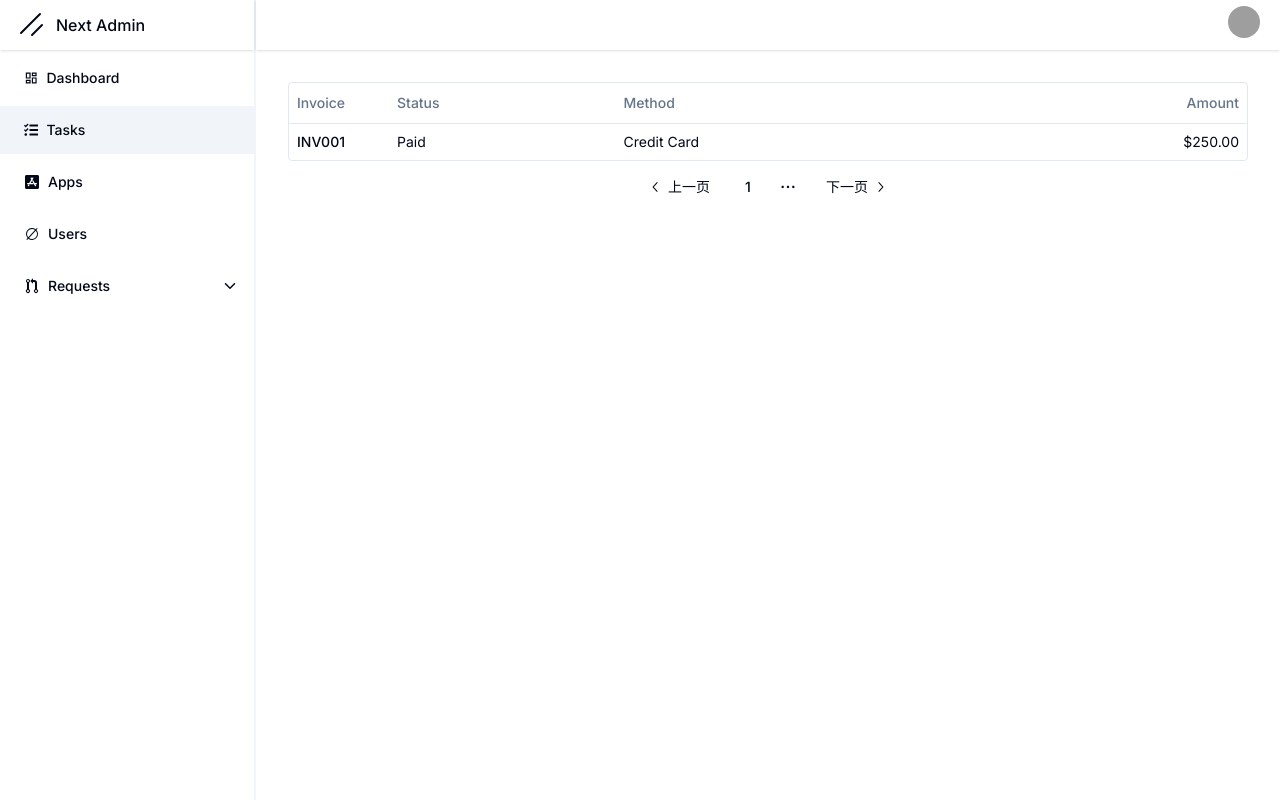
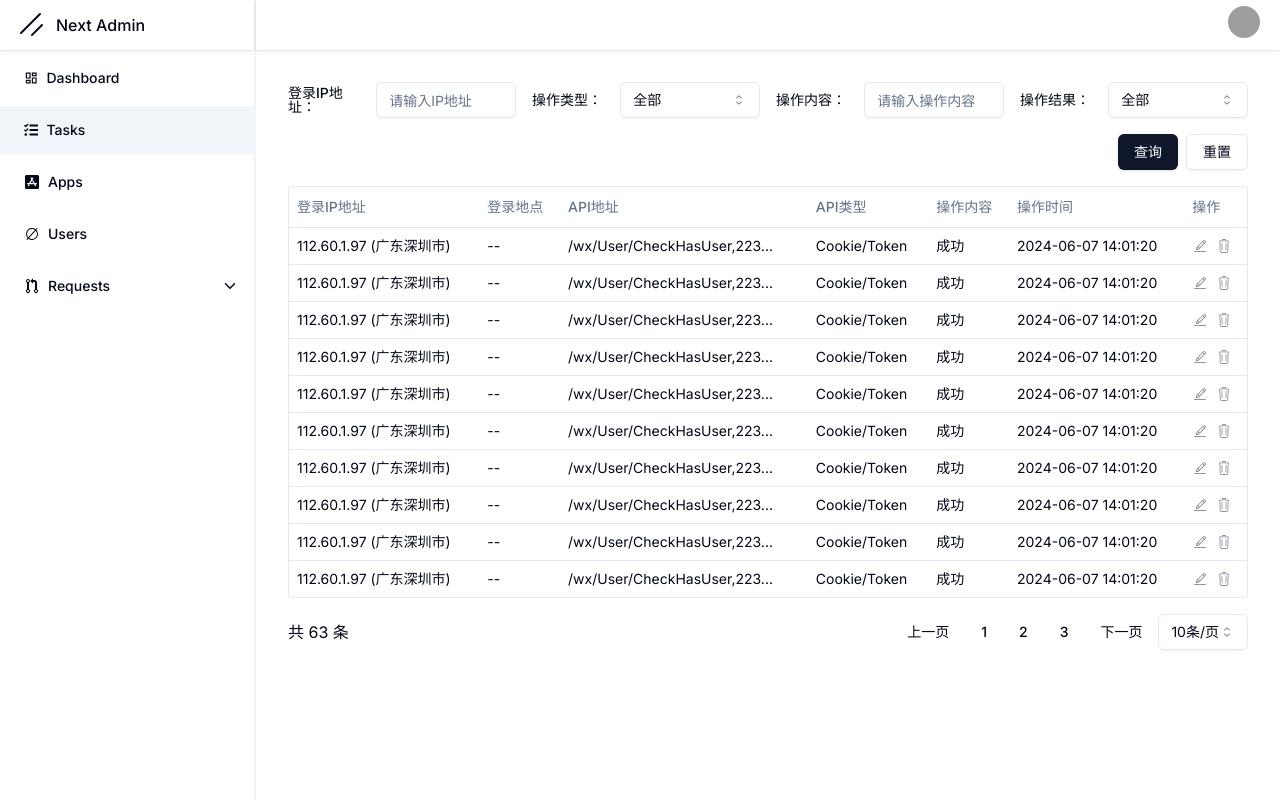
Before and after one commit to linzhe141/next-admin, a Next.js app: page /task in a window 1280 px wide. Built offline with nearby package versions, Linux system fonts and the light colour scheme; grey boxes are pictures that could not be loaded.

Commit message:
feat: add `task` page

```diff
--- a/app/(pages)/dashboard/page.tsx
+++ b/app/(pages)/dashboard/page.tsx
@@ -1,6 +1,6 @@
 import { TbCurrencyRenminbi } from 'react-icons/tb'
-import { Overview } from './components/Overview'
-import { RecentList } from './components/Recent-list'
+import { Overview } from './components/overview'
+import { RecentList } from './components/recent-list'
 import { Tabs, TabsContent, TabsList, TabsTrigger } from '@/components/ui/tabs'
 
 export default function Dashboard() {
--- a/app/(pages)/task/page.tsx
+++ b/app/(pages)/task/page.tsx
@@ -1,62 +1,125 @@
+import { Label } from '@/components/ui/label'
+import { Input } from '@/components/ui/input'
+import {
+  Select,
+  SelectTrigger,
+  SelectValue,
+  SelectContent,
+  SelectItem,
+} from '@/components/ui/select'
+import { Button } from '@/components/ui/button'
 import {
   Table,
-  TableBody,
-  TableCaption,
-  TableCell,
-  TableHead,
   TableHeader,
   TableRow,
+  TableHead,
+  TableBody,
+  TableCell,
 } from '@/components/ui/table'
-import {
-  Pagination,
-  PaginationContent,
-  PaginationEllipsis,
-  PaginationItem,
-  PaginationLink,
-  PaginationNext,
-  PaginationPrevious,
-} from '@/components/ui/pagination'
-
-export default function Dashboard() {
+import { CiEdit, CiTrash } from 'react-icons/ci'
+export default function Task() {
   return (
-    <div>
+    <div className=''>
+      <div className='mb-4 grid grid-cols-4 items-center gap-4'>
+        <div className='flex items-center gap-4'>
+          <Label htmlFor='ip-address' className='w-32'>
+            登录IP地址：
+          </Label>
+          <Input id='ip-address' placeholder='请输入IP地址' />
+        </div>
+        <div className='flex items-center gap-4'>
+          <Label htmlFor='operation-type' className='w-32'>
+            操作类型：
+          </Label>
+          <Select>
+            <SelectTrigger id='operation-type'>
+              <SelectValue placeholder='全部' />
+            </SelectTrigger>
+            <SelectContent>
+              <SelectItem value='all'>全部</SelectItem>
+              <SelectItem value='type1'>类型一</SelectItem>
+              <SelectItem value='type2'>类型二</SelectItem>
+            </SelectContent>
+          </Select>
+        </div>
+        <div className='flex items-center gap-4'>
+          <Label htmlFor='operation-content' className='w-32'>
+            操作内容：
+          </Label>
+          <Input id='operation-content' placeholder='请输入操作内容' />
+        </div>
+        <div className='flex items-center gap-4'>
+          <Label htmlFor='operation-result' className='w-32'>
+            操作结果：
+          </Label>
+          <Select>
+            <SelectTrigger id='operation-result'>
+              <SelectValue placeholder='全部' />
+            </SelectTrigger>
+            <SelectContent>
+              <SelectItem value='all'>全部</SelectItem>
+              <SelectItem value='success'>成功</SelectItem>
+              <SelectItem value='failure'>失败</SelectItem>
+            </SelectContent>
+          </Select>
+        </div>
+      </div>
+      <div className='mb-4 flex justify-end gap-2'>
+        <Button>查询</Button>
+        <Button variant='outline'>重置</Button>
+      </div>
       <div className='rounded border'>
         <Table>
           <TableHeader>
             <TableRow>
-              <TableHead className='w-[100px]'>Invoice</TableHead>
-              <TableHead>Status</TableHead>
-              <TableHead>Method</TableHead>
-              <TableHead className='text-right'>Amount</TableHead>
+              <TableHead>登录IP地址</TableHead>
+              <TableHead>登录地点</TableHead>
+              <TableHead>API地址</TableHead>
+              <TableHead>API类型</TableHead>
+              <TableHead>操作内容</TableHead>
+              <TableHead>操作时间</TableHead>
+              <TableHead>操作</TableHead>
             </TableRow>
           </TableHeader>
           <TableBody>
-            <TableRow>
-              <TableCell className='font-medium'>INV001</TableCell>
-              <TableCell>Paid</TableCell>
-              <TableCell>Credit Card</TableCell>
-              <TableCell className='text-right'>$250.00</TableCell>
-            </TableRow>
+            {new Array(10).fill(0).map((_, index) => (
+              <TableRow key={index}>
+                <TableCell>112.60.1.97 (广东深圳市)</TableCell>
+                <TableCell>--</TableCell>
+                <TableCell>/wx/User/CheckHasUser,223...</TableCell>
+                <TableCell>Cookie/Token</TableCell>
+                <TableCell>成功</TableCell>
+                <TableCell>2024-06-07 14:01:20</TableCell>
+                <TableCell>
+                  <div className='flex gap-2'>
+                    <CiEdit className='h-4 w-4 text-gray-500' />
+                    <CiTrash className='h-4 w-4 text-gray-500' />
+                  </div>
+                </TableCell>
+              </TableRow>
+            ))}
           </TableBody>
         </Table>
       </div>
-      <div className='mt-2'>
-        <Pagination>
-          <PaginationContent>
-            <PaginationItem>
-              <PaginationPrevious href='#' />
-            </PaginationItem>
-            <PaginationItem>
-              <PaginationLink href='#'>1</PaginationLink>
-            </PaginationItem>
-            <PaginationItem>
-              <PaginationEllipsis />
-            </PaginationItem>
-            <PaginationItem>
-              <PaginationNext href='#' />
-            </PaginationItem>
-          </PaginationContent>
-        </Pagination>
+      <div className='mt-4 flex items-center justify-between'>
+        <div>共 63 条</div>
+        <div className='flex items-center'>
+          <Button variant='ghost'>上一页</Button>
+          <Button variant='ghost'>1</Button>
+          <Button variant='ghost'>2</Button>
+          <Button variant='ghost'>3</Button>
+          <Button variant='ghost'>下一页</Button>
+          <Select value='10'>
+            <SelectTrigger>
+              <SelectValue>10条/页</SelectValue>
+            </SelectTrigger>
+            <SelectContent>
+              <SelectItem value='10'>10条/页</SelectItem>
+              <SelectItem value='20'>20条/页</SelectItem>
+              <SelectItem value='50'>50条/页</SelectItem>
+            </SelectContent>
+          </Select>
+        </div>
       </div>
     </div>
   )
--- /dev/null
+++ b/components/ui/select.tsx
@@ -0,0 +1,164 @@
+"use client"
+
+import * as React from "react"
+import {
+  CaretSortIcon,
+  CheckIcon,
+  ChevronDownIcon,
+  ChevronUpIcon,
+} from "@radix-ui/react-icons"
+import * as SelectPrimitive from "@radix-ui/react-select"
+
+import { cn } from "@/lib/utils"
+
+const Select = SelectPrimitive.Root
+
+const SelectGroup = SelectPrimitive.Group
+
+const SelectValue = SelectPrimitive.Value
+
+const SelectTrigger = React.forwardRef<
+  React.ElementRef<typeof SelectPrimitive.Trigger>,
+  React.ComponentPropsWithoutRef<typeof SelectPrimitive.Trigger>
+>(({ className, children, ...props }, ref) => (
+  <SelectPrimitive.Trigger
+    ref={ref}
+    className={cn(
+      "flex h-9 w-full items-center justify-between whitespace-nowrap rounded-md border border-input bg-transparent px-3 py-2 text-sm shadow-sm ring-offset-background placeholder:text-muted-foreground focus:outline-none focus:ring-1 focus:ring-ring disabled:cursor-not-allowed disabled:opacity-50 [&>span]:line-clamp-1",
+      className
+    )}
+    {...props}
+  >
+    {children}
+    <SelectPrimitive.Icon asChild>
+      <CaretSortIcon className="h-4 w-4 opacity-50" />
+    </SelectPrimitive.Icon>
+  </SelectPrimitive.Trigger>
+))
+SelectTrigger.displayName = SelectPrimitive.Trigger.displayName
+
+const SelectScrollUpButton = React.forwardRef<
+  React.ElementRef<typeof SelectPrimitive.ScrollUpButton>,
+  React.ComponentPropsWithoutRef<typeof SelectPrimitive.ScrollUpButton>
+>(({ className, ...props }, ref) => (
+  <SelectPrimitive.ScrollUpButton
+    ref={ref}
+    className={cn(
+      "flex cursor-default items-center justify-center py-1",
+      className
+    )}
+    {...props}
+  >
+    <ChevronUpIcon />
+  </SelectPrimitive.ScrollUpButton>
+))
+SelectScrollUpButton.displayName = SelectPrimitive.ScrollUpButton.displayName
+
+const SelectScrollDownButton = React.forwardRef<
+  React.ElementRef<typeof SelectPrimitive.ScrollDownButton>,
+  React.ComponentPropsWithoutRef<typeof SelectPrimitive.ScrollDownButton>
+>(({ className, ...props }, ref) => (
+  <SelectPrimitive.ScrollDownButton
+    ref={ref}
+    className={cn(
+      "flex cursor-default items-center justify-center py-1",
+      className
+    )}
+    {...props}
+  >
+    <ChevronDownIcon />
+  </SelectPrimitive.ScrollDownButton>
+))
+SelectScrollDownButton.displayName =
+  SelectPrimitive.ScrollDownButton.displayName
+
+const SelectContent = React.forwardRef<
+  React.ElementRef<typeof SelectPrimitive.Content>,
+  React.ComponentPropsWithoutRef<typeof SelectPrimitive.Content>
+>(({ className, children, position = "popper", ...props }, ref) => (
+  <SelectPrimitive.Portal>
+    <SelectPrimitive.Content
+      ref={ref}
+      className={cn(
+        "relative z-50 max-h-96 min-w-[8rem] overflow-hidden rounded-md border bg-popover text-popover-foreground shadow-md data-[state=open]:animate-in data-[state=closed]:animate-out data-[state=closed]:fade-out-0 data-[state=open]:fade-in-0 data-[state=closed]:zoom-out-95 data-[state=open]:zoom-in-95 data-[side=bottom]:slide-in-from-top-2 data-[side=left]:slide-in-from-right-2 data-[side=right]:slide-in-from-left-2 data-[side=top]:slide-in-from-bottom-2",
+        position === "popper" &&
+          "data-[side=bottom]:translate-y-1 data-[side=left]:-translate-x-1 data-[side=right]:translate-x-1 data-[side=top]:-translate-y-1",
+        className
+      )}
+      position={position}
+      {...props}
+    >
+      <SelectScrollUpButton />
+      <SelectPrimitive.Viewport
+        className={cn(
+          "p-1",
+          position === "popper" &&
+            "h-[var(--radix-select-trigger-height)] w-full min-w-[var(--radix-select-trigger-width)]"
+        )}
+      >
+        {children}
+      </SelectPrimitive.Viewport>
+      <SelectScrollDownButton />
+    </SelectPrimitive.Content>
+  </SelectPrimitive.Portal>
+))
+SelectContent.displayName = SelectPrimitive.Content.displayName
+
+const SelectLabel = React.forwardRef<
+  React.ElementRef<typeof SelectPrimitive.Label>,
+  React.ComponentPropsWithoutRef<typeof SelectPrimitive.Label>
+>(({ className, ...props }, ref) => (
+  <SelectPrimitive.Label
+    ref={ref}
+    className={cn("px-2 py-1.5 text-sm font-semibold", className)}
+    {...props}
+  />
+))
+SelectLabel.displayName = SelectPrimitive.Label.displayName
+
+const SelectItem = React.forwardRef<
+  React.ElementRef<typeof SelectPrimitive.Item>,
+  React.ComponentPropsWithoutRef<typeof SelectPrimitive.Item>
+>(({ className, children, ...props }, ref) => (
+  <SelectPrimitive.Item
+    ref={ref}
+    className={cn(
+      "relative flex w-full cursor-default select-none items-center rounded-sm py-1.5 pl-2 pr-8 text-sm outline-none focus:bg-accent focus:text-accent-foreground data-[disabled]:pointer-events-none data-[disabled]:opacity-50",
+      className
+    )}
+    {...props}
+  >
+    <span className="absolute right-2 flex h-3.5 w-3.5 items-center justify-center">
+      <SelectPrimitive.ItemIndicator>
+        <CheckIcon className="h-4 w-4" />
+      </SelectPrimitive.ItemIndicator>
+    </span>
+    <SelectPrimitive.ItemText>{children}</SelectPrimitive.ItemText>
+  </SelectPrimitive.Item>
+))
+SelectItem.displayName = SelectPrimitive.Item.displayName
+
+const SelectSeparator = React.forwardRef<
+  React.ElementRef<typeof SelectPrimitive.Separator>,
+  React.ComponentPropsWithoutRef<typeof SelectPrimitive.Separator>
+>(({ className, ...props }, ref) => (
+  <SelectPrimitive.Separator
+    ref={ref}
+    className={cn("-mx-1 my-1 h-px bg-muted", className)}
+    {...props}
+  />
+))
+SelectSeparator.displayName = SelectPrimitive.Separator.displayName
+
+export {
+  Select,
+  SelectGroup,
+  SelectValue,
+  SelectTrigger,
+  SelectContent,
+  SelectLabel,
+  SelectItem,
+  SelectSeparator,
+  SelectScrollUpButton,
+  SelectScrollDownButton,
+}
--- a/package.json
+++ b/package.json
@@ -15,6 +15,7 @@
     "@radix-ui/react-icons": "^1.3.0",
     "@radix-ui/react-label": "^2.0.2",
     "@radix-ui/react-scroll-area": "^1.0.5",
+    "@radix-ui/react-select": "^2.0.0",
     "@radix-ui/react-slot": "^1.0.2",
     "@radix-ui/react-tabs": "^1.0.4",
     "class-variance-authority": "^0.7.0",
```
Also changed, not shown: 1 other file (tests, documents, lock files or other folders).
